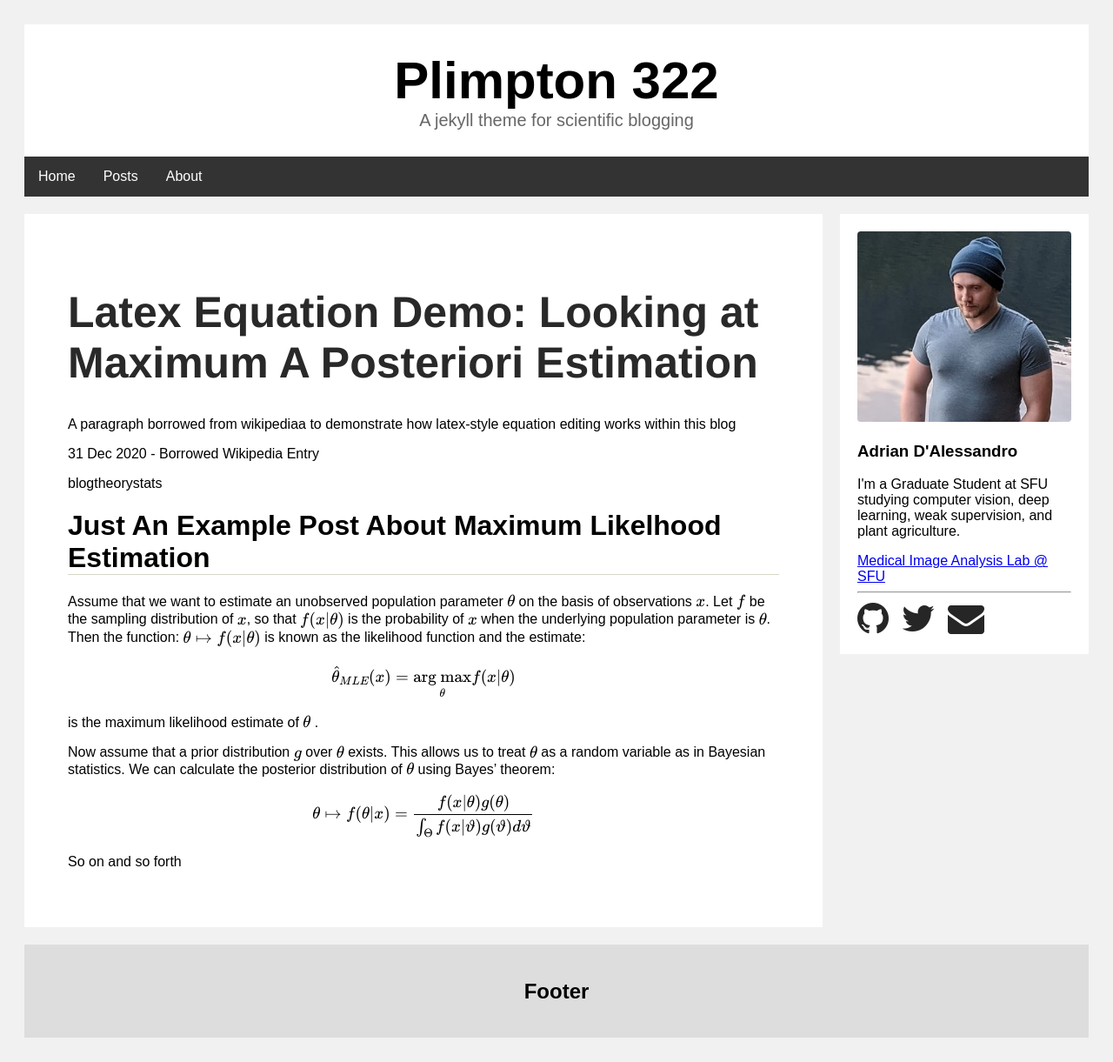
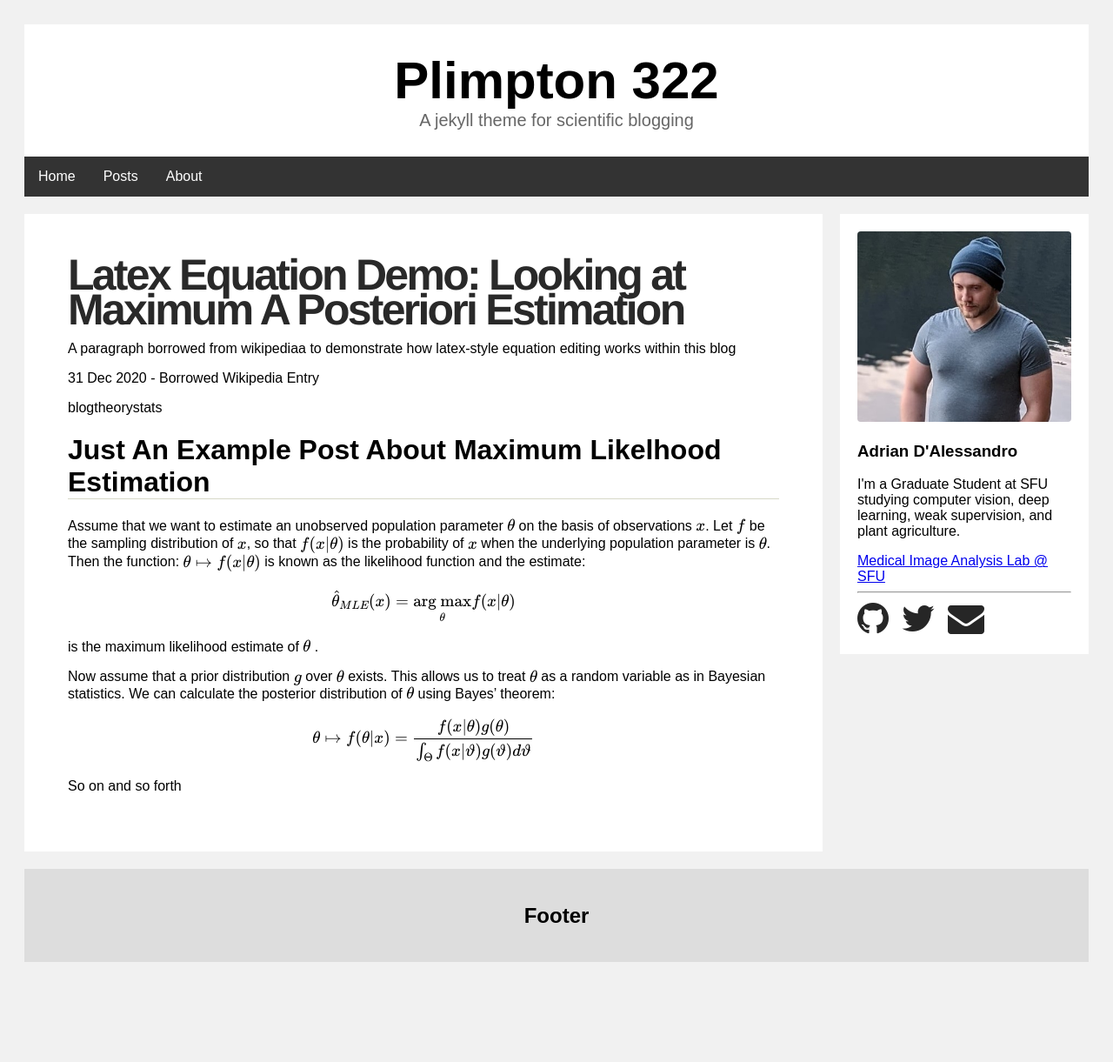
Before and after one commit to adrian-dalessandro/Plimpton322, a Jekyll site: the page built from _posts/2020-12-31-example-latex-math.md, in a window 1280 px wide. Shown: the whole page at 87% size. Built offline with Jekyll 4.4.1, drawn with Linux system fonts in a browser that asks for light colours; formulas are drawn with MathJax 3; after the commit the page ends 1134 px from its top, so only the background shows below that.

Commit message:
Update main.scss

```diff
--- a/_sass/main.scss
+++ b/_sass/main.scss
@@ -75,8 +75,9 @@ body {
   color: #292929;
   font-family: 'Helvetica', 'Arial', sans-serif;
   font-size: 50px;
-  line-height: normal;
-
+  line-height: 80%;
+  letter-spacing: -0.055em;
+  margin: auto;
 }
 
 /* Clear floats after the columns */
```
